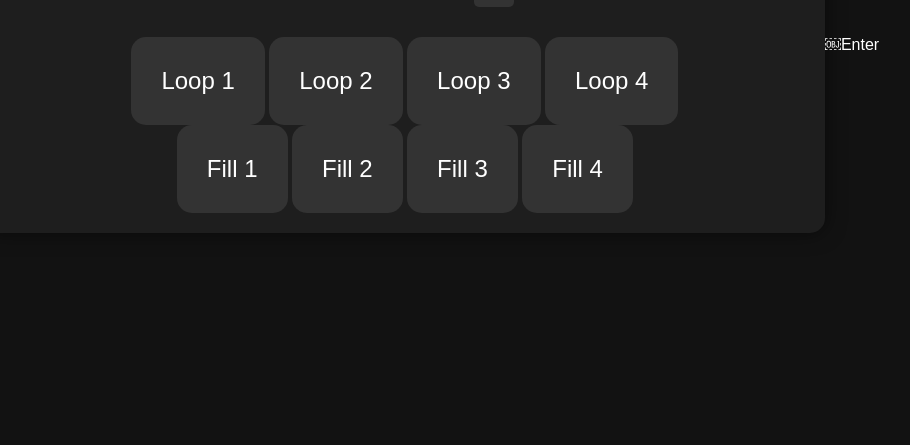
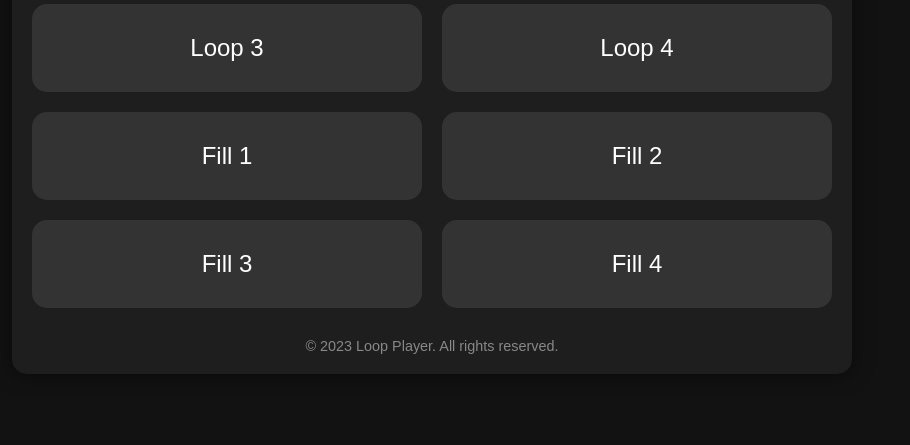
Before and after one commit to Ultrasimplemusic/RHYTHMt, a plain HTML site: page index.html in a window 1280 px wide. Shown: the part 355-800 px from the top of the page, without its empty margins (208-1118 px from the left). Drawn offline with Linux system fonts and the light colour scheme.

Commit message:
Update index.html

```diff
--- a/index.html
+++ b/index.html
@@ -15,20 +15,21 @@
         <!-- Options will be populated by JavaScript -->
       </select>
     </div>
-    <div class="loop-buttons">
+    <div class="button-container">
       <button id="loop1">Loop 1</button>
       <button id="loop2">Loop 2</button>
       <button id="loop3">Loop 3</button>
       <button id="loop4">Loop 4</button>
-    </div>
-    <div class="fill-buttons">
       <button id="fill1">Fill 1</button>
       <button id="fill2">Fill 2</button>
       <button id="fill3">Fill 3</button>
       <button id="fill4">Fill 4</button>
     </div>
+    <footer>
+      &copy; 2023 Loop Player. All rights reserved.
+    </footer>
   </div>
   <script src="sets.js"></script>
   <script src="script.js"></script>
 </body>
-</html>￼Enter
+</html>
```
